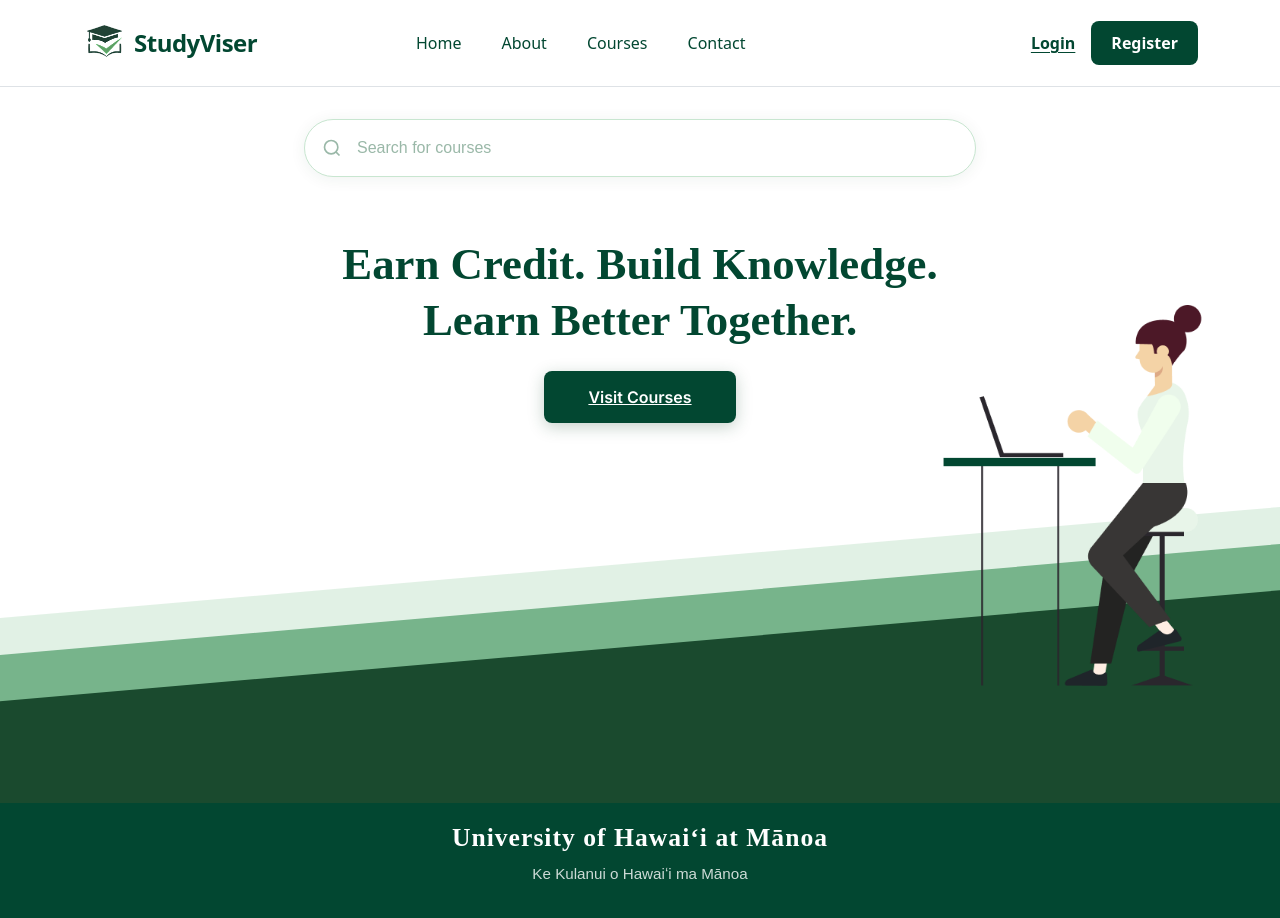
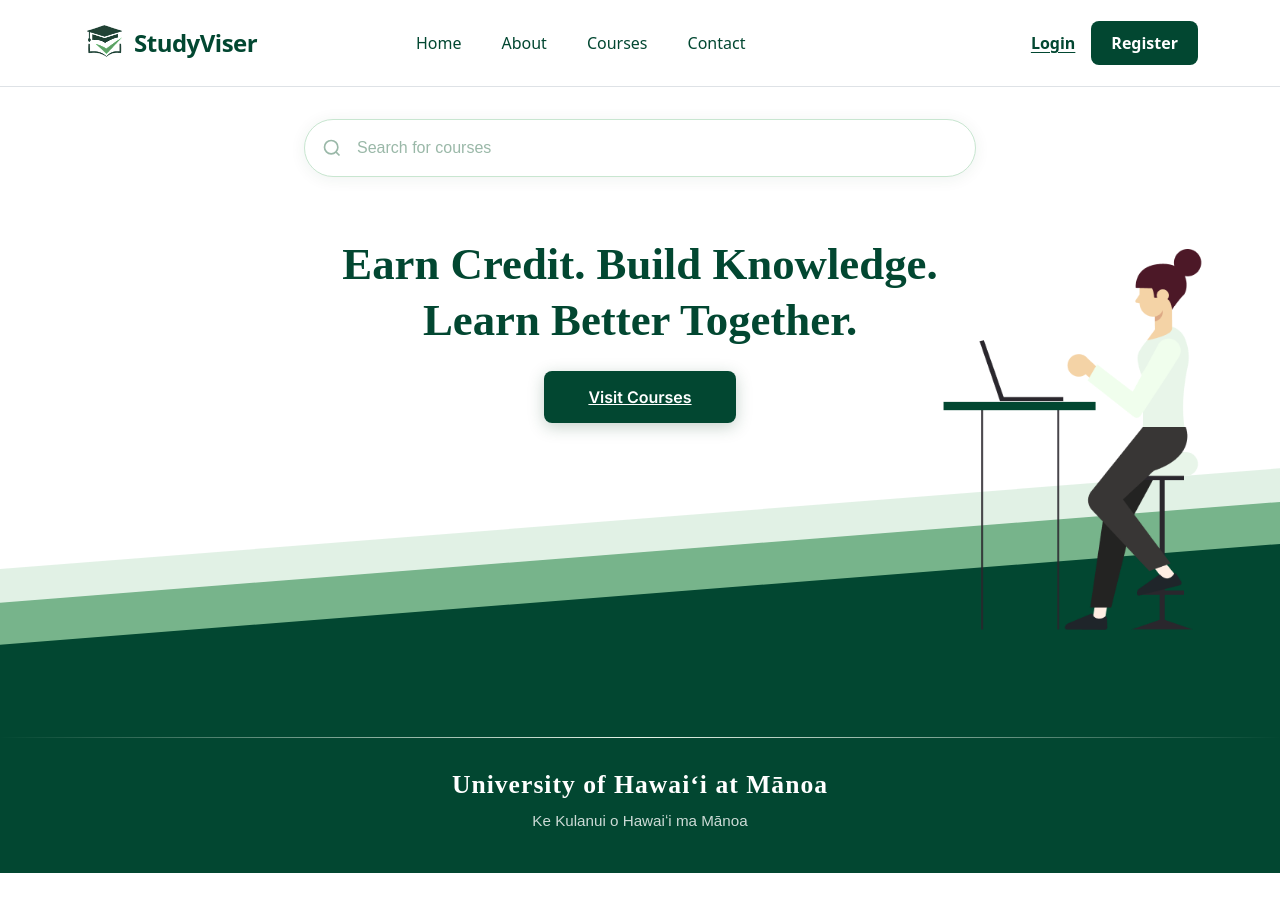
Before and after one commit to study-viser/study-viser, a Next.js app: page / in a window 1280 px wide. After the commit the page ends 873 px from the top, so only its background shows below. Built offline with nearby package versions, Linux system fonts and the light colour scheme; no server answers; a web font is replaced by a local one.

Commit message:
Improve Navbar, Footer, and Approved Glossary View

```diff
--- a/src/app/globals.css
+++ b/src/app/globals.css
@@ -7,13 +7,24 @@
           --green-pale: #a8d5b5;
           --green-muted: #E8F5E9;
           --white: #ffffff;
-          --gray-text: D9D9D9;
+          --gray-text: #D9D9D9;
         }
 
         * { box-sizing: border-box; margin: 0; padding: 0; }
 
         body {
           font-family: 'DM Sans', sans-serif;
+          min-height: 100vh;
+        }
+
+        html, body {
+          min-height: 100%;
+          margin: 0;
+
+        }
+        /* Main content grows */
+        .main-content {
+          flex: 1 0 auto;
         }
 
         .nav {
@@ -75,6 +86,11 @@
 
         .nav-links a:hover { color: var(--green-mid); }
 
+        .app-wrapper {
+          min-height: 100vh;
+          display: flex;
+          flex-direction: column;
+        }
         .courses-wrapper {
           position: relative;
           display: flex;
@@ -164,7 +180,7 @@
 
         .hero {
           position: relative;
-          min-height: calc(100vh - 84px);
+          min-height: 650px;
           overflow: hidden;
           display: flex;
           flex-direction: column;
@@ -270,10 +286,14 @@
 
         /* Footer bar */
         .footer-bar {
-          background: var(--green-dark);
+          background: #024731;
           color: white;
           text-align: center;
           padding: 28px 20px 24px;
+          margin-top: auto;
+          flex-shrink: 0;
+          border-top: 1px solid;
+          border-image: linear-gradient(to right, transparent, #E8F5E9, transparent) 1;
         }
 
         .footer-university {
--- a/src/app/layout.tsx
+++ b/src/app/layout.tsx
@@ -17,12 +17,18 @@ export default function RootLayout({
 }>) {
   return (
     <html lang="en" data-scroll-behavior="smooth">
-      <body className="d-flex flex-column min-vh-100" suppressHydrationWarning>
-        <Providers>
-          <Navbar />
-          <main className="flex-grow-1">{children}</main>
-          <Footer />
-        </Providers>
+      <body suppressHydrationWarning>
+          <Providers>
+              <div className="app-wrapper">
+                <Navbar />
+
+                <main className="main-content">
+                  {children}
+                  </main>
+
+                <Footer />
+              </div>
+          </Providers>
       </body>
     </html>
   );
--- a/src/app/page.tsx
+++ b/src/app/page.tsx
@@ -44,7 +44,7 @@ export default function HomePage() {
             {/* Mid triangle */}
             <polygon points="0,320 1440,200 1440,480 0,480" fill="#4a9b65" opacity="0.7"/>
             {/* Front triangle - darkest */}
-            <polygon points="0,370 1440,250 1440,480 0,480" fill="#1a4a2e"/>
+            <polygon points="0,370 1440,250 1440,480 0,480" fill="#024731"/>
           </svg>
         </div>
 
--- a/src/components/ApprovedGlossaryView.tsx
+++ b/src/components/ApprovedGlossaryView.tsx
@@ -1,7 +1,6 @@
 'use client';
 
 import { useState } from 'react';
-import Link from 'next/link';
 import { Container } from 'react-bootstrap';
 import '@/styles/student-course.css';
 
@@ -91,11 +90,6 @@ export default function ApprovedGlossaryView({ terms, mode }: Props) {
 
   return (
     <Container fluid className="course-page">
-      <div className="course-breadcrumb">
-        <Link href="/student-dashboard">Dashboard</Link>
-        <span> / </span>
-        <span>{mode === 'approved' ? 'Official Glossary' : 'All Glossary Terms'}</span>
-      </div>
 
       <div className="course-header">
         <h1 className="course-title">
--- a/src/components/Footer.tsx
+++ b/src/components/Footer.tsx
@@ -2,7 +2,7 @@ import { Container, Row, Col } from 'react-bootstrap';
 
 /** The Footer appears at the bottom of every page. */
 const Footer = () => (
-  <footer className="mt-auto py-3 footer-bar">
+  <footer className="footer-bar">
     <Container>
       <Row className="justify-content-center text-center">
         <Col>
--- a/src/components/Navbar.tsx
+++ b/src/components/Navbar.tsx
@@ -4,7 +4,7 @@ import Image from 'next/image';
 import Link from 'next/link';
 import { useSession } from 'next-auth/react';
 import { usePathname } from 'next/navigation';
-import { Container, Nav, Navbar, Badge } from 'react-bootstrap';
+import { Container, Nav, Navbar, Badge, NavDropdown } from 'react-bootstrap';
 import { PersonFill } from 'react-bootstrap-icons';
 
 const NavBar: React.FC = () => {
@@ -41,6 +41,7 @@ const NavBar: React.FC = () => {
         <Navbar.Toggle aria-controls="main-navbar-nav" />
 
         <Navbar.Collapse id="main-navbar-nav">
+
         <Nav className="mx-auto d-flex align-items-lg-center gap-lg-4">
           <Nav.Link
             as={Link}
@@ -52,6 +53,8 @@ const NavBar: React.FC = () => {
             Home
           </Nav.Link>
 
+          {!currentUser && (
+            <>
               <Nav.Link
                 as={Link}
                 href="/about"
@@ -81,8 +84,11 @@ const NavBar: React.FC = () => {
               >
                 Contact
               </Nav.Link>
+            </>
+          )}
 
           {currentUser && role === 'STUDENT' && (
+            <>
               <Nav.Link
                 as={Link}
                 href="/student-dashboard"
@@ -92,7 +98,31 @@ const NavBar: React.FC = () => {
               >
                 Dashboard
               </Nav.Link>
+
+              <NavDropdown
+                title="Study"
+                id="student-study-dropdown"
+                className="fw-medium"
+              >
+                <NavDropdown.Item as={Link} href="/glossary-approved">
+                  Official Glossary
+                </NavDropdown.Item>
+
+                <NavDropdown.Item as={Link} href="/glossary">
+                  All Glossary Terms
+                </NavDropdown.Item>
+
+                <NavDropdown.Item as={Link} href="/study-guide">
+                  Study Guide
+                </NavDropdown.Item>
+
+                <NavDropdown.Item as={Link} href="/my-progress">
+                  My Progress
+                </NavDropdown.Item>
+              </NavDropdown>
+            </>
           )}
+
           {currentUser && role === 'INSTRUCTOR' && (
             <Nav.Link
               as={Link}
@@ -104,6 +134,7 @@ const NavBar: React.FC = () => {
               Dashboard
             </Nav.Link>
           )}
+
           {currentUser && role === 'TA' && (
             <Nav.Link
               as={Link}
```
Also changed, not shown: src/app/student-dashboard/dashboard.css (+18 -9 lines), src/app/student-dashboard/page.tsx (+16 -81 lines). Lines whose indentation alone changed are shown as unchanged.
